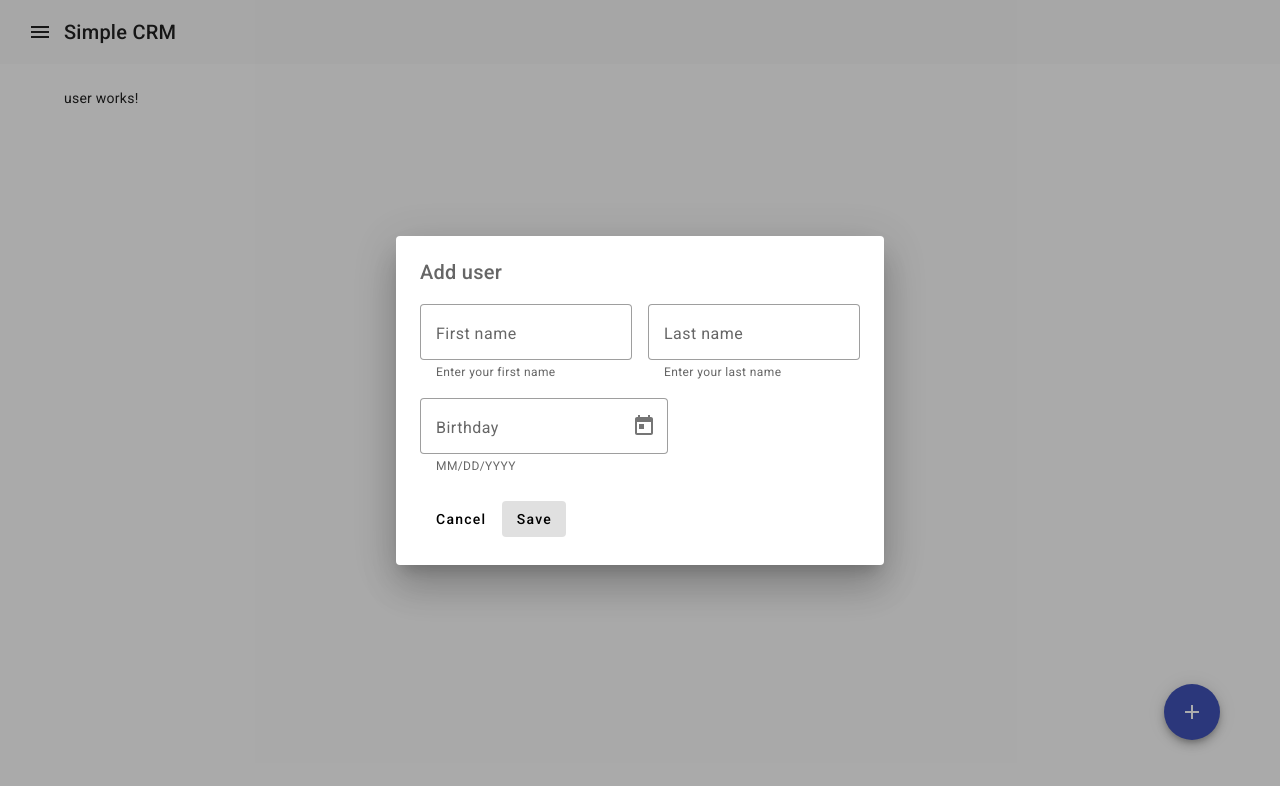
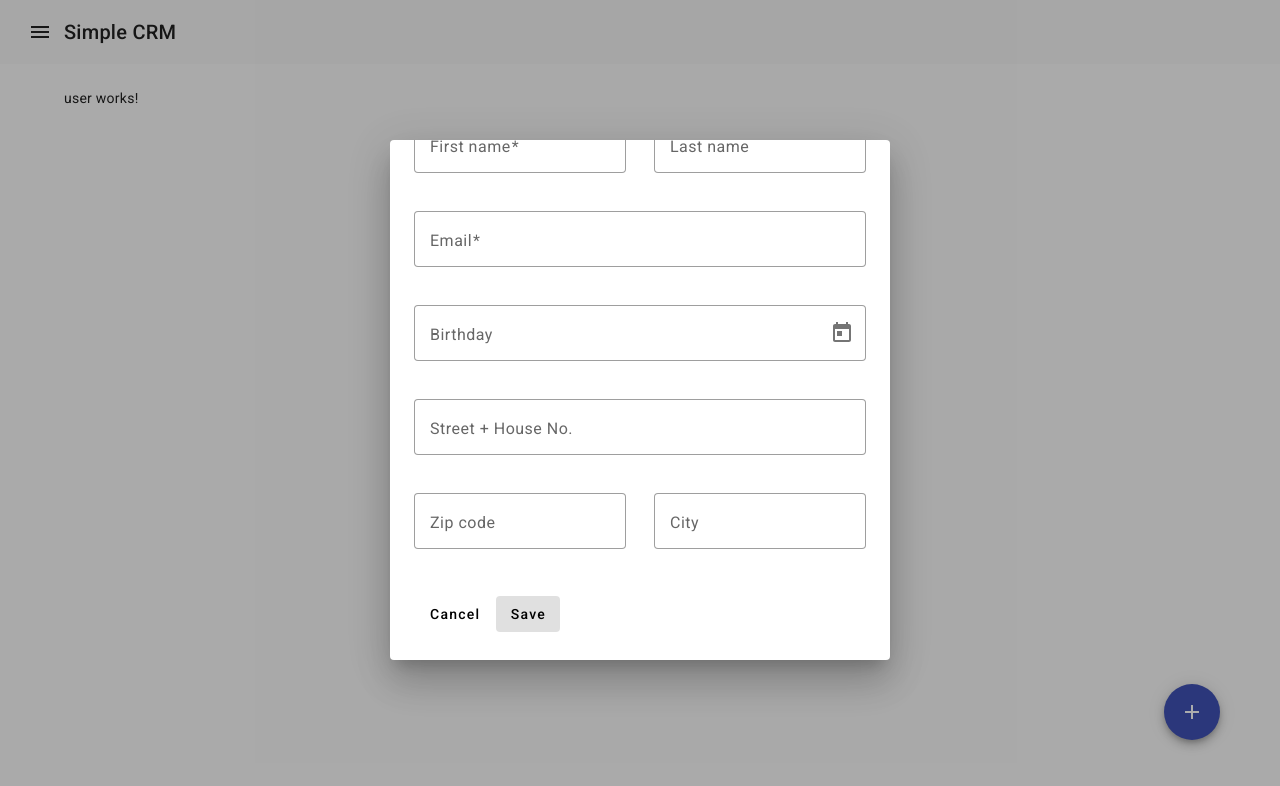
Before and after one commit to DonDomenico/simple-crm, an Angular app: page /user in a window 1280 px wide. Both pictures are taken after a click on the button "add". Shown: the top 786 px of the page. Built offline with nearby package versions, Linux system fonts and the light colour scheme.

Commit message:
added user class

```diff
--- a/src/app/add-user-dialog/add-user-dialog.component.html
+++ b/src/app/add-user-dialog/add-user-dialog.component.html
@@ -3,23 +3,52 @@
     <div class="form-row">
         <mat-form-field appearance="outline">
             <mat-label>First name</mat-label>
-            <input matInput placeholder="First name">
-            <mat-hint>Enter your first name</mat-hint>
+            <input matInput placeholder="First name" required>
         </mat-form-field>
         <mat-form-field appearance="outline">
             <mat-label>Last name</mat-label>
             <input matInput placeholder="Last name">
-            <mat-hint>Enter your last name</mat-hint>
+        </mat-form-field>
+    </div>
+
+    <div class="form-row">
+        <mat-form-field class="full-width" appearance="outline">
+            <mat-label>Email</mat-label>
+            <input type="email" matInput [formControl]="emailFormControl" [errorStateMatcher]="matcher"
+                placeholder="pat@example.com">
+            @if (emailFormControl.hasError('email') && !emailFormControl.hasError('required')) {
+            <mat-error>Please enter a valid email address</mat-error>
+            }
+            @if (emailFormControl.hasError('required')) {
+            <mat-error>Email is <strong>required</strong></mat-error>
+            }
+        </mat-form-field>
+    </div>
+
+    <div class="form-row">
+        <mat-form-field class="full-width" appearance="outline">
+            <mat-label>Birthday</mat-label>
+            <input matInput [matDatepicker]="picker">
+            <mat-datepicker-toggle matIconSuffix [for]="picker"></mat-datepicker-toggle>
+            <mat-datepicker #picker></mat-datepicker>
+        </mat-form-field>
+    </div>
+
+    <div class="form-row">
+        <mat-form-field class="full-width" appearance="outline">
+            <mat-label>Street + House No.</mat-label>
+            <input matInput placeholder="Street + House No.">
         </mat-form-field>
     </div>
 
     <div class="form-row">
         <mat-form-field appearance="outline">
-            <mat-label>Birthday</mat-label>
-            <input matInput [matDatepicker]="picker">
-            <mat-hint>MM/DD/YYYY</mat-hint>
-            <mat-datepicker-toggle matIconSuffix [for]="picker"></mat-datepicker-toggle>
-            <mat-datepicker #picker></mat-datepicker>
+            <mat-label>Zip code</mat-label>
+            <input matInput placeholder="Zip code">
+        </mat-form-field>
+        <mat-form-field appearance="outline">
+            <mat-label>City</mat-label>
+            <input matInput placeholder="City">
         </mat-form-field>
     </div>
 
--- a/src/app/add-user-dialog/add-user-dialog.component.scss
+++ b/src/app/add-user-dialog/add-user-dialog.component.scss
@@ -1,5 +1,15 @@
 .form-row {
     display: flex;
-    gap: 16px;
+    justify-content: space-between;
     margin-bottom: 16px;
 }
+
+mat-dialog-content {
+    width: 500px;
+    height: 600px;
+    overflow: hidden;
+}
+
+.full-width {
+    width: 100%;
+}
--- a/src/app/add-user-dialog/add-user-dialog.component.ts
+++ b/src/app/add-user-dialog/add-user-dialog.component.ts
@@ -5,25 +5,44 @@ import {
   MatDialogRef,
   MatDialogClose
 } from '@angular/material/dialog';
-import {MatButtonModule} from '@angular/material/button';
-import {FormsModule} from '@angular/forms';
-import {MatInputModule} from '@angular/material/input';
-import {MatFormFieldModule} from '@angular/material/form-field';
-import {MatDatepickerModule} from '@angular/material/datepicker';
-import {provideNativeDateAdapter} from '@angular/material/core';
+import { MatButtonModule } from '@angular/material/button';
+import {
+  FormsModule,
+  FormControl,
+  FormGroupDirective,
+  NgForm,
+  Validators,
+  ReactiveFormsModule,
+} from '@angular/forms';
+import { MatInputModule } from '@angular/material/input';
+import { MatFormFieldModule } from '@angular/material/form-field';
+import { MatDatepickerModule } from '@angular/material/datepicker';
+import { provideNativeDateAdapter } from '@angular/material/core';
+import {ErrorStateMatcher} from '@angular/material/core';
+
+export class MyErrorStateMatcher implements ErrorStateMatcher {
+  isErrorState(control: FormControl | null, form: FormGroupDirective | NgForm | null): boolean {
+    const isSubmitted = form && form.submitted;
+    return !!(control && control.invalid && (control.dirty || control.touched || isSubmitted));
+  }
+}
 
 @Component({
   selector: 'app-add-user-dialog',
   standalone: true,
-  imports: [MatDialogContent, MatDialogActions, MatInputModule, MatDialogClose, MatButtonModule, FormsModule, MatFormFieldModule, MatDatepickerModule],
+  imports: [MatDialogContent, MatDialogActions, MatInputModule, MatDialogClose, MatButtonModule, FormsModule, MatFormFieldModule, MatDatepickerModule, ReactiveFormsModule],
   templateUrl: './add-user-dialog.component.html',
   styleUrl: './add-user-dialog.component.scss',
   providers: [provideNativeDateAdapter()]
 })
 export class AddUserDialogComponent {
-  constructor(public dialogRef: MatDialogRef<AddUserDialogComponent>) {}
+  constructor(public dialogRef: MatDialogRef<AddUserDialogComponent>) { }
 
   onNoClick(): void {
     this.dialogRef.close();
   }
+
+  emailFormControl = new FormControl('', [Validators.required, Validators.email]);
+
+  matcher = new MyErrorStateMatcher();
 }
--- a/src/app/user/user.component.html
+++ b/src/app/user/user.component.html
@@ -1,4 +1,4 @@
 <p>user works!</p>
-<button (click)="openDialog()" mat-fab color="primary" aria-label="Example icon button with a delete icon" matTooltip="Add user" matTooltipPosition="above">
+<button (click)="openDialog()" mat-fab color="primary" matTooltip="Add user" matTooltipPosition="above">
     <mat-icon>add</mat-icon>
 </button>
```
Also changed, not shown: src/app/models/user.class.ts (added, +19 -0 lines).
